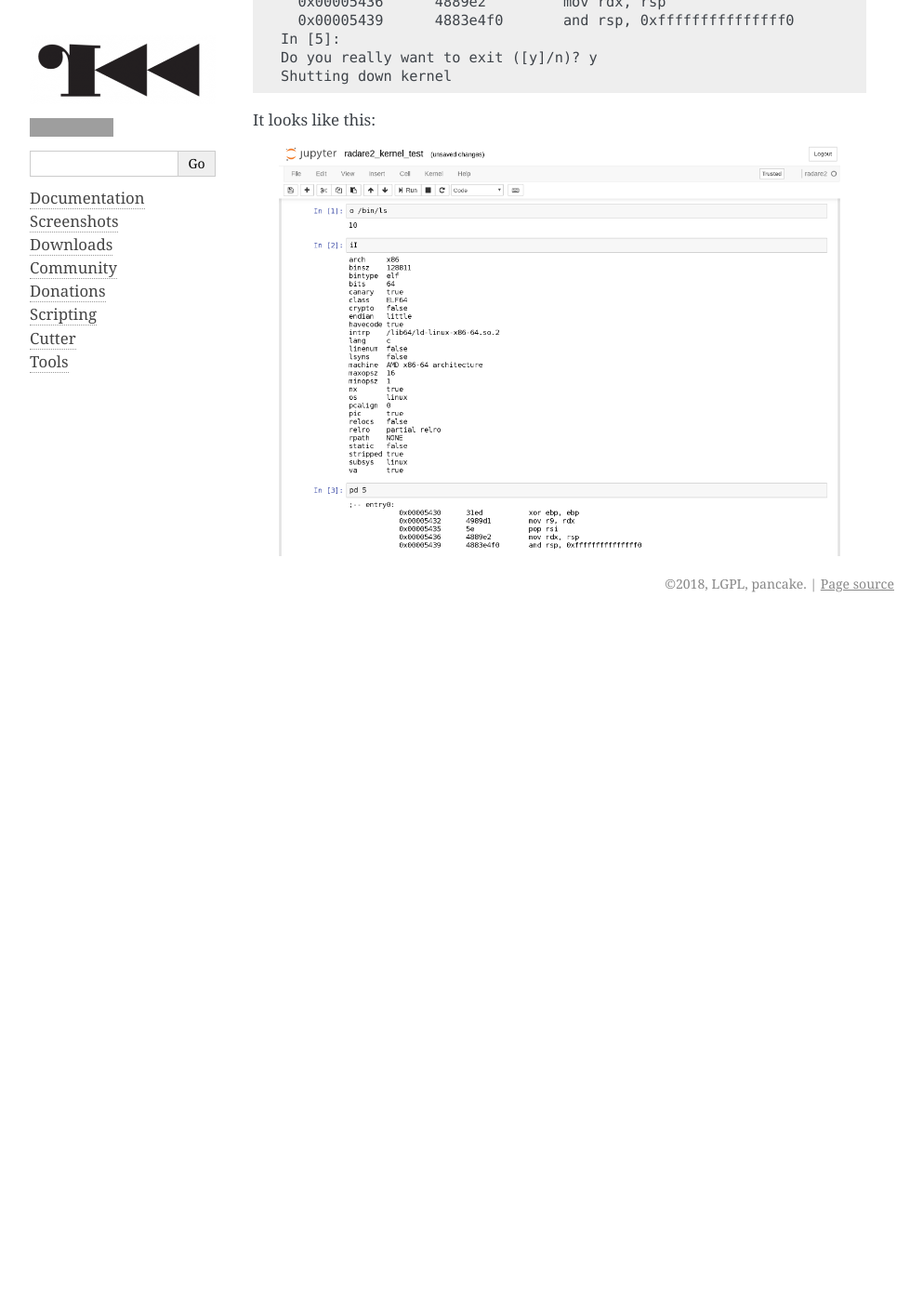
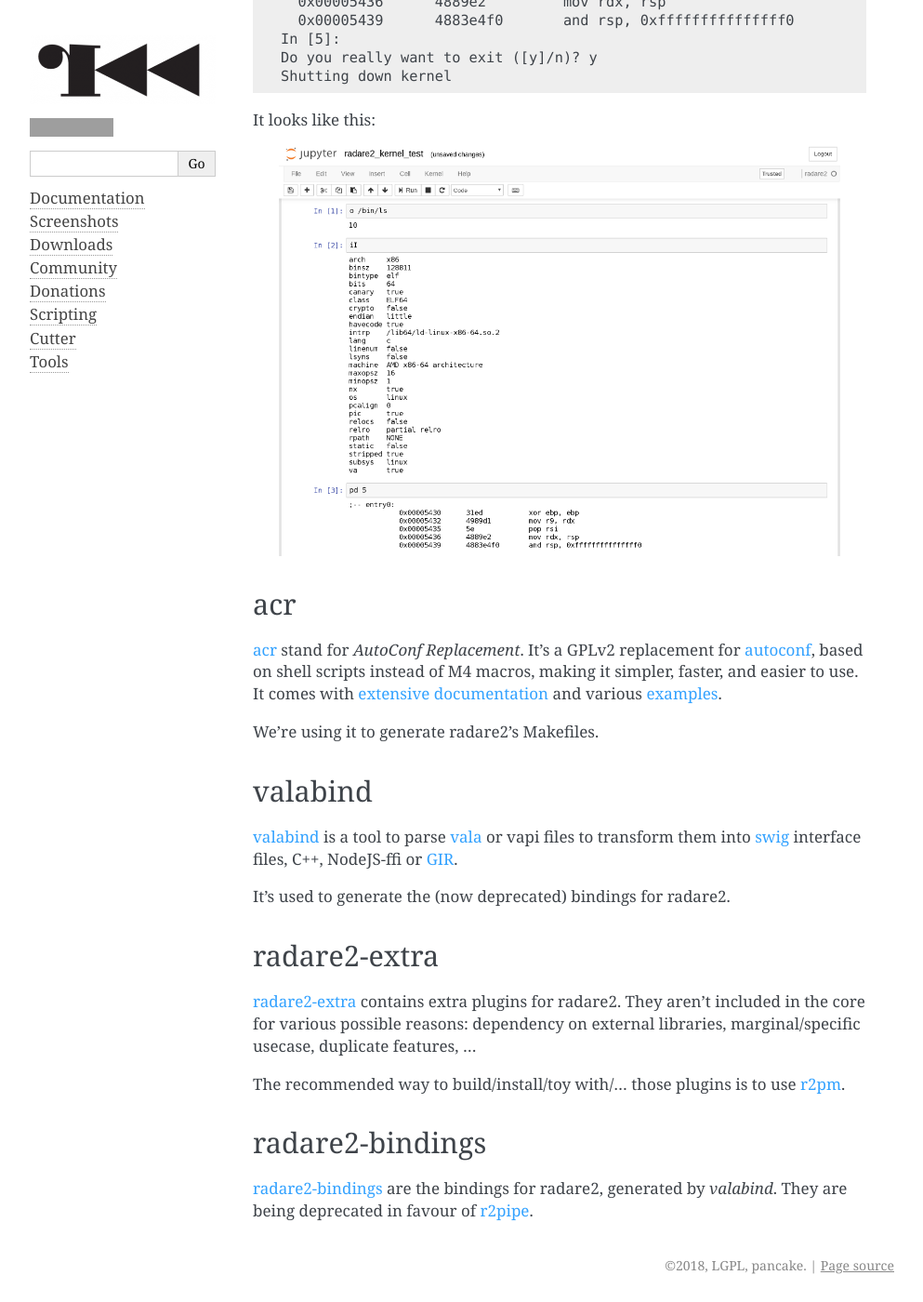
Before and after one commit to radareorg/radareorg, a Sphinx documentation site: the page built from source/tools.rst, in a window 1280 px wide and 1400 px high, scrolled down 1633 px. Shown: the whole window at 93% size, without its empty margins (148-1141 px from the left). Built offline with Sphinx 7.4.7, drawn with Linux system fonts in a browser that asks for light colours; before the commit the page ends 2300 px from its top, so only the background shows below that; grey boxes are pictures that could not be loaded.

Commit message:
Mention some tools, and add a r2pm page

```diff
--- a/source/tools.rst
+++ b/source/tools.rst
@@ -77,3 +77,43 @@
   :scale: 30 %
   :align: center
   :target: https://github.com/guedou/jupyter-radare2
+
+
+acr
+---
+
+`acr <https://github.com/radare/acr>`__ stand for *AutoConf Replacement*. It's
+a GPLv2 replacement for `autoconf
+<https://www.gnu.org/software/autoconf/autoconf.html>`__, based on shell
+scripts instead of M4 macros, making it simpler, faster, and easier to use.  It
+comes with `extensive documentation
+<https://github.com/radare/acr/tree/master/man>`__ and various `examples
+<https://github.com/radare/acr/tree/master/examples>`__.
+
+We're using it to generate radare2's Makefiles.
+
+valabind
+--------
+
+`valabind <https://github.com/radare/valabind>`__ is a tool to parse `vala
+<http://live.gnome.org/Vala>`__ or vapi files to transform them into `swig
+<http://www.swig.org/>`__ interface files, C++, NodeJS-ffi or `GIR
+<https://wiki.gnome.org/action/show/Projects/GObjectIntrospection?action=show&redirect=GObjectIntrospection>`__.
+
+It's used to generate the (now deprecated) bindings for radare2.
+
+radare2-extra
+-------------
+
+`radare2-extra <https://github.com/radare/radare2-extras>`__ contains extra plugins
+for radare2. They aren't included in the core for various possible reasons:
+dependency on external libraries, marginal/specific usecase, duplicate features, …
+
+The recommended way to build/install/toy with/… those plugins is to use :ref:`r2pm <r2pm>`.
+
+radare2-bindings
+----------------
+
+`radare2-bindings <https://github.com/radare/radare2-bindings>`__ are the bindings for radare2,
+generated by *valabind*.
+They are being deprecated in favour of :ref:`r2pipe <scripting>`.
```
Also changed, not shown: source/r2pm.rst (added, +33 -0 lines).
